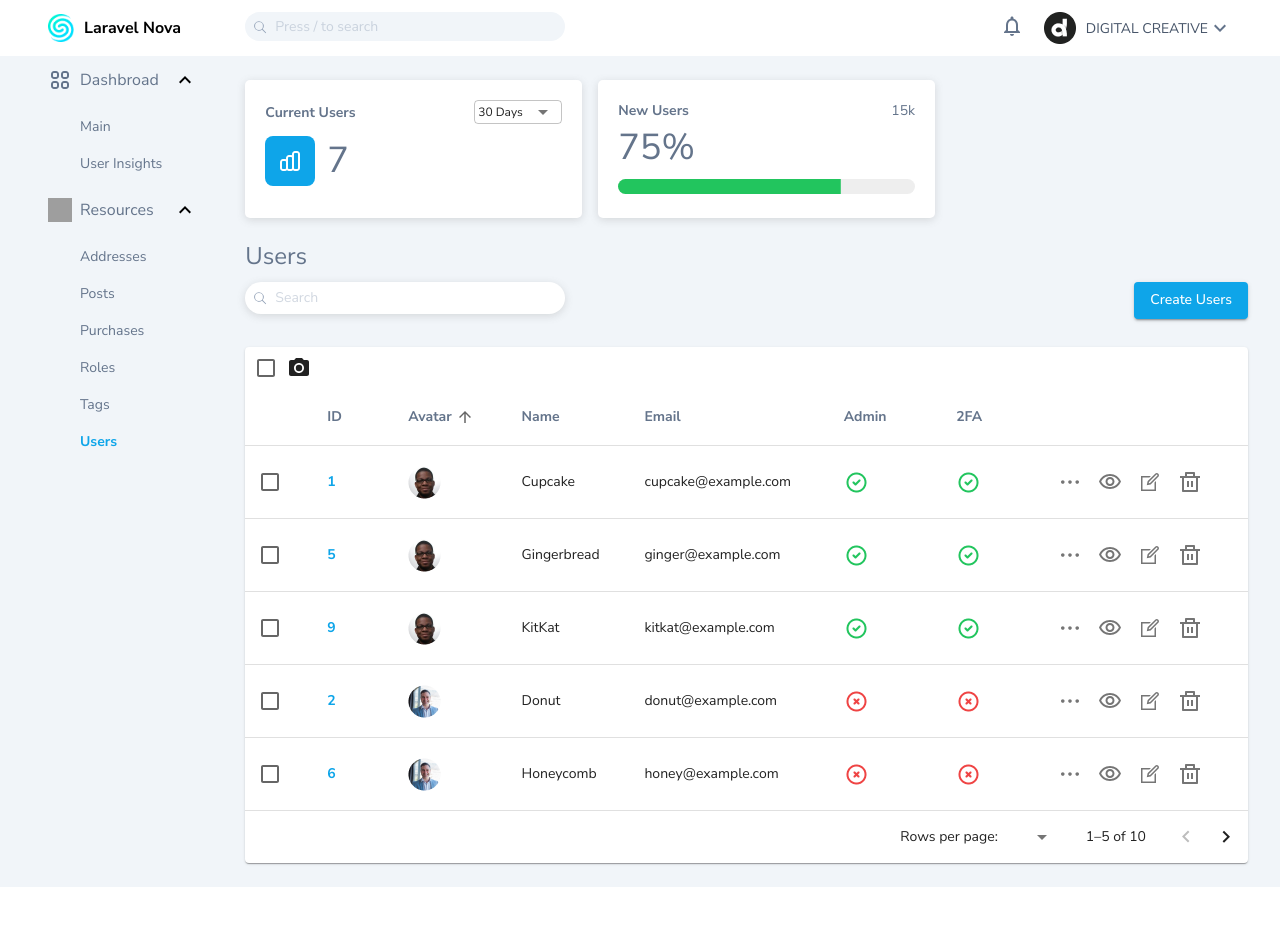
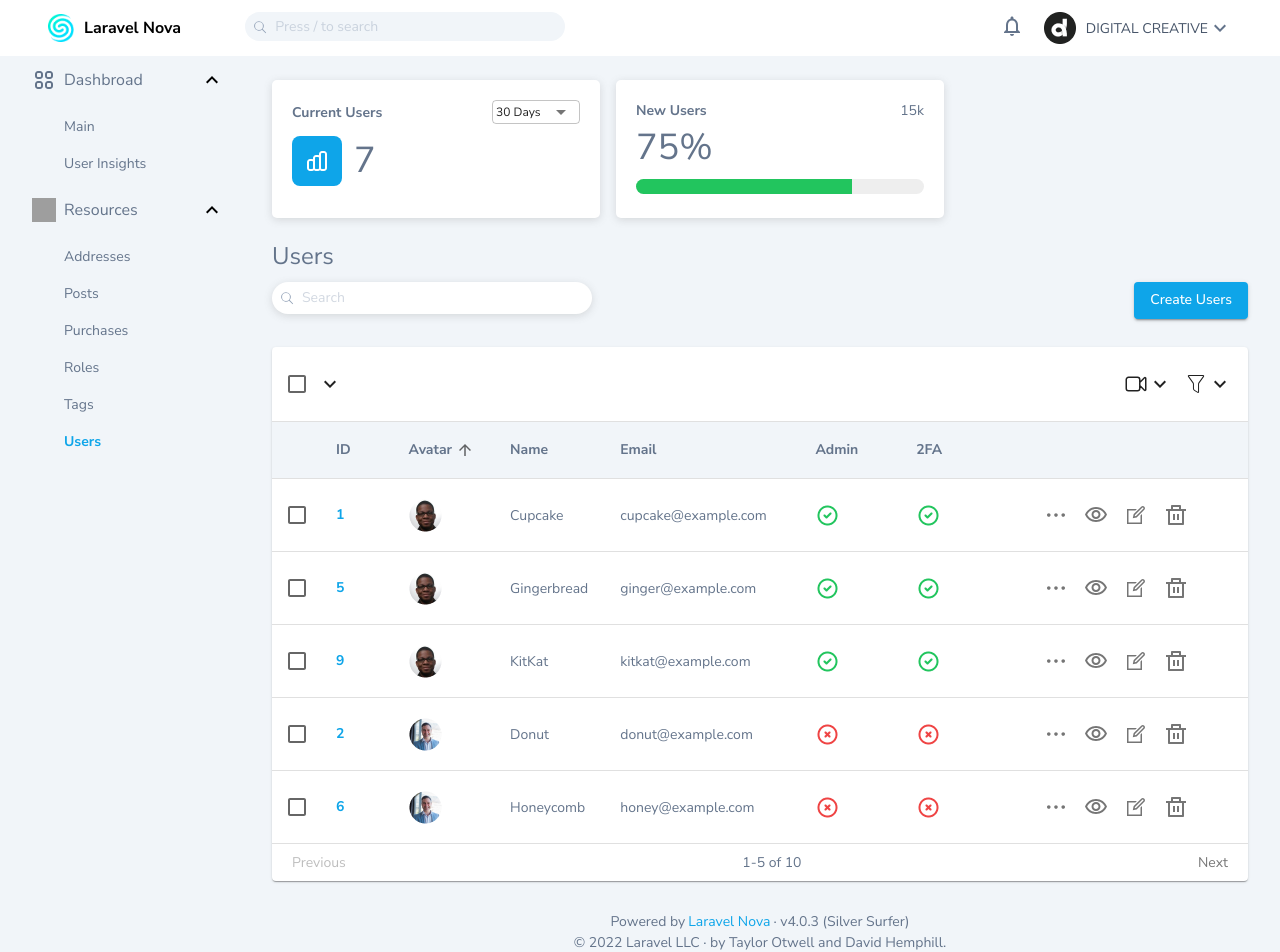
Before and after one commit to peapaa/Admin-dashbroad-mui, a React (Vite) app: page /users in a window 1280 px wide. Shown: the top 952 px of the page. Before the commit the page ends 887 px from the top, so only its background shows below. Built offline with nearby package versions, Linux system fonts and the light colour scheme; grey boxes are pictures that could not be loaded.

Commit message:
add footer

```diff
--- a/src/App.tsx
+++ b/src/App.tsx
@@ -1,11 +1,19 @@
 import { Route, Routes } from "react-router-dom";
 import Dashbroad from "./pages/Dashbroad";
+import Content from "./components/MainContent/Content";
 function App() {
   return (
     <div className="flex justify-center app">
       <div className="min-w-[1024px] max-w-[1440px] w-full ">
         <Routes>
-          <Route path="/users" element={<Dashbroad />}></Route>
+          <Route
+            path="/users"
+            element={
+              <Dashbroad>
+                <Content />
+              </Dashbroad>
+            }
+          ></Route>
         </Routes>
       </div>
     </div>
--- a/src/components/MainContent/Content.tsx
+++ b/src/components/MainContent/Content.tsx
@@ -1,13 +1,15 @@
+import Footer from "./Footer";
 import NavUser from "./NavUser";
 import TableUserDetail from "./TableUserDetail";
 import UserInfo from "./UserInfo";
 
 const Content = () => {
   return (
-    <div className="w-full px-8 my-6">
+    <div className="w-full xl:pl-8 xl:pr-8 my-6 lg:pl-0 lg:pr-2 ">
       <UserInfo />
       <NavUser />
       <TableUserDetail />
+      <Footer />
     </div>
   );
 };
--- /dev/null
+++ b/src/components/MainContent/CustomTablePagination.tsx
@@ -0,0 +1,76 @@
+import React from "react";
+import { IconButton, Box, Typography } from "@mui/material";
+import { useTheme } from "@mui/material/styles";
+
+interface CustomTablePaginationProps {
+  count: number;
+  page: number;
+  rowsPerPage: number;
+  onPageChange: (
+    event: React.MouseEvent<HTMLButtonElement> | null,
+    newPage: number
+  ) => void;
+}
+
+const CustomTablePagination: React.FC<CustomTablePaginationProps> = ({
+  count,
+  page,
+  rowsPerPage,
+  onPageChange,
+}) => {
+  const handleBackButtonClick = (
+    event: React.MouseEvent<HTMLButtonElement>
+  ) => {
+    onPageChange(event, page - 1);
+  };
+
+  const handleNextButtonClick = (
+    event: React.MouseEvent<HTMLButtonElement>
+  ) => {
+    onPageChange(event, page + 1);
+  };
+  const displayRangeStart = page * rowsPerPage + 1;
+  const displayRangeEnd = Math.min(count, (page + 1) * rowsPerPage);
+  const theme = useTheme();
+
+  return (
+    <Box
+      display="flex"
+      alignItems="center"
+      justifyContent="space-between"
+      sx={{ margin: "0 12px" }}
+    >
+      <IconButton
+        onClick={handleBackButtonClick}
+        disabled={page === 0}
+        aria-label="previous page"
+      >
+        <Typography
+          sx={{ fontSize: theme.typography.body1 }}
+          className="font-bold"
+        >
+          Previous
+        </Typography>
+      </IconButton>
+      <Box mx={2}>
+        <Typography sx={{ color: theme.palette.textColor?.main }}>
+          {displayRangeStart}-{displayRangeEnd} of {count}
+        </Typography>
+      </Box>
+      <IconButton
+        onClick={handleNextButtonClick}
+        disabled={page >= Math.ceil(count / rowsPerPage) - 1}
+        aria-label="next page"
+      >
+        <Typography
+          sx={{ fontSize: theme.typography.body1 }}
+          className="font-bold"
+        >
+          Next
+        </Typography>
+      </IconButton>
+    </Box>
+  );
+};
+
+export default CustomTablePagination;
--- a/src/components/MainContent/Footer.tsx
+++ b/src/components/MainContent/Footer.tsx
@@ -1,7 +1,49 @@
+import { Box, Typography } from "@mui/material";
 import React from "react";
+import { useTheme } from "@mui/material/styles";
 
 const Footer: React.FC = () => {
-  return <div></div>;
+  const theme = useTheme();
+
+  return (
+    <Box sx={{ marginTop: "30px", marginBottom: "10px" }}>
+      <div className="flex items-center justify-center">
+        <Typography
+          sx={{
+            marginRight: "3px",
+            color: theme.palette.textColor?.main,
+          }}
+        >
+          Powered by
+        </Typography>
+        <Typography
+          sx={{
+            marginRight: "3px",
+            color: theme.palette.blueAccent?.secondary,
+          }}
+          className="font-bold"
+        >
+          Laravel Nova
+        </Typography>
+        <Typography
+          sx={{
+            color: theme.palette.textColor?.main,
+          }}
+        >
+          · v4.0.3 (Silver Surfer)
+        </Typography>
+      </div>
+      <div className="flex items-center justify-center">
+        <Typography
+          sx={{
+            color: theme.palette.textColor?.main,
+          }}
+        >
+          © 2022 Laravel LLC · by Taylor Otwell and David Hemphill.
+        </Typography>
+      </div>
+    </Box>
+  );
 };
 
 export default Footer;
--- a/src/components/MainContent/TableUserDetail.tsx
+++ b/src/components/MainContent/TableUserDetail.tsx
@@ -5,14 +5,12 @@ import TableBody from "@mui/material/TableBody";
 import TableCell from "@mui/material/TableCell";
 import TableContainer from "@mui/material/TableContainer";
 import TableHead from "@mui/material/TableHead";
-import TablePagination from "@mui/material/TablePagination";
 import TableRow from "@mui/material/TableRow";
 import TableSortLabel from "@mui/material/TableSortLabel";
 import Paper from "@mui/material/Paper";
 import Checkbox from "@mui/material/Checkbox";
 import IconButton from "@mui/material/IconButton";
 import Tooltip from "@mui/material/Tooltip";
-import CameraAltIcon from "@mui/icons-material/CameraAlt";
 import { visuallyHidden } from "@mui/utils";
 import user1 from "../../assets/images/table-logo/user1.png";
 import user2 from "../../assets/images/table-logo/user2.png";
@@ -20,11 +18,17 @@ import user3 from "../../assets/images/table-logo/user3.png";
 import user4 from "../../assets/images/table-logo/user4.png";
 import check from "../../assets/images/table-logo/check.png";
 import xIcon from "../../assets/images/table-logo/x.png";
+import { useTheme } from "@mui/material/styles";
+import { HiOutlineVideoCamera } from "react-icons/hi2";
+import { CiFilter } from "react-icons/ci";
 
 import VisibilityOutlinedIcon from "@mui/icons-material/VisibilityOutlined";
 import { RiDeleteBinLine } from "react-icons/ri";
 import { IoIosMore } from "react-icons/io";
 import { LiaEditSolid } from "react-icons/lia";
+import CustomTablePagination from "./CustomTablePagination";
+import { Typography } from "@mui/material";
+import { ExpandMore } from "@mui/icons-material";
 
 interface Data {
   id: number;
@@ -143,7 +147,13 @@ function EnhancedTableHead(props: EnhancedTableProps) {
 
   return (
     <TableHead>
-      <div className="flex items-center">
+      <TableRow>
+        <TableCell
+          colSpan={headCells.length + 2}
+          style={{ paddingLeft: "4px" }}
+        >
+          <div className="flex items-center  justify-between w-full">
+            <span>
               <Checkbox
                 color="primary"
                 indeterminate={numSelected > 0 && numSelected < rowCount}
@@ -153,10 +163,22 @@ function EnhancedTableHead(props: EnhancedTableProps) {
                   "aria-label": "select all desserts",
                 }}
               />
-        <CameraAltIcon />
+              <ExpandMore className="cursor-pointer" />
+            </span>
+            <div className="flex">
+              <span className="flex cursor-pointer">
+                <HiOutlineVideoCamera className="w-6 h-6" />
+                <ExpandMore />
+              </span>
+              <span className="flex ml-3 cursor-pointer">
+                <CiFilter className="w-6 h-6" />
+                <ExpandMore />
+              </span>
             </div>
-
-      <TableRow>
+          </div>
+        </TableCell>
+      </TableRow>
+      <TableRow sx={{ backgroundColor: "#F1F5F9" }}>
         <TableCell></TableCell>
         {headCells.map((headCell) => (
           <TableCell
@@ -191,10 +213,21 @@ export default function TableUserDetail() {
   const [order, setOrder] = React.useState<Order>("asc");
   const [orderBy, setOrderBy] = React.useState<keyof Data>("avatar");
   const [selected, setSelected] = React.useState<readonly number[]>([]);
+  // const [page] = React.useState(0);
   const [page, setPage] = React.useState(0);
   const [dense] = React.useState(false);
   //   const [dense, setDense] = React.useState(false);
-  const [rowsPerPage, setRowsPerPage] = React.useState(5);
+  const [rowsPerPage] = React.useState(5);
+  // const [rowsPerPage, setRowsPerPage] = React.useState(5);
+
+  const theme = useTheme();
+
+  const handleChangePage = (
+    _: React.MouseEvent<HTMLButtonElement> | null,
+    newPage: number
+  ) => {
+    setPage(newPage);
+  };
 
   const handleRequestSort = (
     _: React.MouseEvent<unknown>,
@@ -234,21 +267,6 @@ export default function TableUserDetail() {
     setSelected(newSelected);
   };
 
-  const handleChangePage = (_: unknown, newPage: number) => {
-    setPage(newPage);
-  };
-
-  const handleChangeRowsPerPage = (
-    event: React.ChangeEvent<HTMLInputElement>
-  ) => {
-    setRowsPerPage(parseInt(event.target.value, 10));
-    setPage(0);
-  };
-
-  //   const handleChangeDense = (event: React.ChangeEvent<HTMLInputElement>) => {
-  //     setDense(event.target.checked);
-  //   };
-
   const isSelected = (id: number) => selected.indexOf(id) !== -1;
 
   const emptyRows =
@@ -258,11 +276,7 @@ export default function TableUserDetail() {
     <Box sx={{ width: "100%" }}>
       <Paper sx={{ width: "100%", mb: 2 }}>
         <TableContainer>
-          <Table
-            sx={{ minWidth: 750 }}
-            aria-labelledby="tableTitle"
-            size={dense ? "small" : "medium"}
-          >
+          <Table aria-labelledby="tableTitle" size={dense ? "small" : "medium"}>
             <EnhancedTableHead
               numSelected={selected.length}
               order={order}
@@ -289,14 +303,14 @@ export default function TableUserDetail() {
                       selected={isItemSelected}
                       sx={{ cursor: "pointer" }}
                     >
-                      <TableCell padding="checkbox">
+                      <TableCell padding="checkbox" width="5%">
                         <Checkbox
                           color="primary"
                           checked={isItemSelected}
                           inputProps={{ "aria-labelledby": labelId }}
                         />
                       </TableCell>
-                      <TableCell align="left">
+                      <TableCell align="left" width="5%">
                         <span
                           className="font-bold"
                           style={{ color: "#0EA5E9" }}
@@ -304,33 +318,60 @@ export default function TableUserDetail() {
                           {row.id}
                         </span>
                       </TableCell>
-                      <TableCell align="left">
+                      <TableCell align="left" width="10%">
                         <img src={row.avatar.toString()} alt="avatar" />
                       </TableCell>
-                      <TableCell align="left">{row.name}</TableCell>
-                      <TableCell align="left">{row.email}</TableCell>
-                      <TableCell align="left">
+                      <TableCell align="left" width="10%">
+                        <Typography
+                          sx={{ color: theme.palette.textColor?.main }}
+                        >
+                          {row.name}
+                        </Typography>
+                      </TableCell>
+                      <TableCell align="left" width="20%">
+                        <Typography
+                          sx={{ color: theme.palette.textColor?.main }}
+                        >
+                          {row.email}
+                        </Typography>
+                      </TableCell>
+                      <TableCell align="left" width="5%">
                         {row.admin === "1" ? (
                           <img src={check} alt="check" />
                         ) : (
                           <img src={xIcon} alt="xIcon" />
                         )}
                       </TableCell>
-                      <TableCell align="left">
+                      <TableCell align="left" width="5%">
                         {row.fa === "1" ? (
                           <img src={check} alt="check" />
                         ) : (
                           <img src={xIcon} alt="xIcon" />
                         )}
                       </TableCell>
-                      <TableCell align="left">
+                      <TableCell
+                        align="center"
+                        style={{
+                          paddingLeft: 0,
+                          paddingRight: 0,
+                        }}
+                        className="icon-options-table"
+                      >
                         <Tooltip title="More">
-                          <IconButton>
+                          <IconButton
+                            sx={{
+                              padding: { md: "0", lg: "8px" },
+                            }}
+                          >
                             <IoIosMore />
                           </IconButton>
                         </Tooltip>
                         <Tooltip title="Preview">
-                          <IconButton>
+                          <IconButton
+                            sx={{
+                              padding: { md: "0", lg: "8px" },
+                            }}
+                          >
                             <VisibilityOutlinedIcon />
                           </IconButton>
                         </Tooltip>
@@ -361,13 +402,12 @@ export default function TableUserDetail() {
             </TableBody>
           </Table>
         </TableContainer>
-        <TablePagination
-          component="div"
+
+        <CustomTablePagination
           count={rows.length}
+          page={page}
           rowsPerPage={rowsPerPage}
-          page={page}
           onPageChange={handleChangePage}
-          onRowsPerPageChange={handleChangeRowsPerPage}
         />
       </Paper>
     </Box>
--- a/src/components/SideBar.tsx
+++ b/src/components/SideBar.tsx
@@ -48,14 +48,9 @@ const SideBar: React.FC = () => {
     setOpen2(!open2);
   };
   return (
-    <Box
-      sx={{
-        maxWidth: "240px",
-        minWidth: "200px",
-      }}
-    >
+    <Box className="lg:w-[180px] xl:w-[240px]">
       {/* <Routes><Route path="/main" element={<Main/>}></Route></Routes> */}
-      <Box pl={4}>
+      <Box className="lg:pl-0 xl:pl-4">
         <Box>
           <ListItemButton onClick={handleClick1} sx={{ width: "100%" }}>
             <ListItemIcon sx={{ minWidth: 0, marginRight: "8px" }}>
--- a/src/pages/Dashbroad.tsx
+++ b/src/pages/Dashbroad.tsx
@@ -1,10 +1,12 @@
 import React from "react";
 import Header from "../components/Header";
 import SideBar from "../components/SideBar";
-import Content from "../components/MainContent/Content";
 import { Box } from "@mui/material";
 
-const Dashbroad: React.FC = () => {
+interface DashboardLayoutProps {
+  children: React.ReactNode;
+}
+const Dashbroad: React.FC<DashboardLayoutProps> = ({ children }) => {
   return (
     <div>
       <Header />
@@ -12,9 +14,7 @@ const Dashbroad: React.FC = () => {
         <Box flex={1}>
           <SideBar />
         </Box>
-        <Box flex={5}>
-          <Content />
-        </Box>
+        <Box flex={5}>{children}</Box>
       </div>
     </div>
   );
```
Lines whose indentation alone changed are shown as unchanged.
